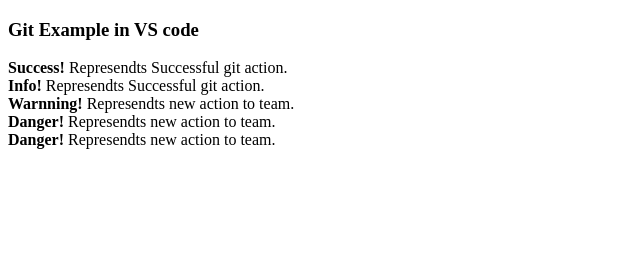
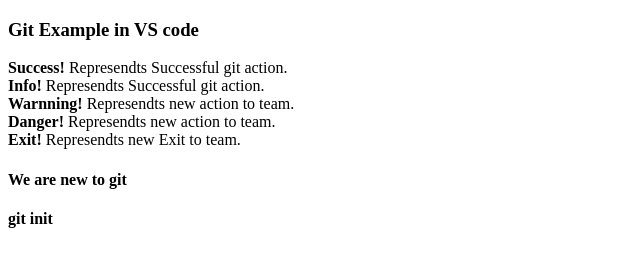
Before and after one commit to k4kranti/git_test, a plain HTML site: page index.html in a window 1280 px wide. Shown: the whole page, without its empty margins (0-640 px from the left). Drawn offline with Linux system fonts and the light colour scheme.

Commit message:
Added changes

```diff
--- a/index.html
+++ b/index.html
@@ -12,6 +12,9 @@
         <strong>Info!</strong> Represendts Successful git action. </br>
         <strong>Warnning!</strong> Represendts new action to team. </br>
         <strong>Danger! </strong> Represendts new action to team. </br>
-        <strong>Danger! </strong> Represendts new action to team. </br>
+        <strong>Exit! </strong> Represendts new Exit to team. </br>
+
+        <h4> We are new to git</h4>
+        <strong> git init</strong>
     </body>
 </html>
```
